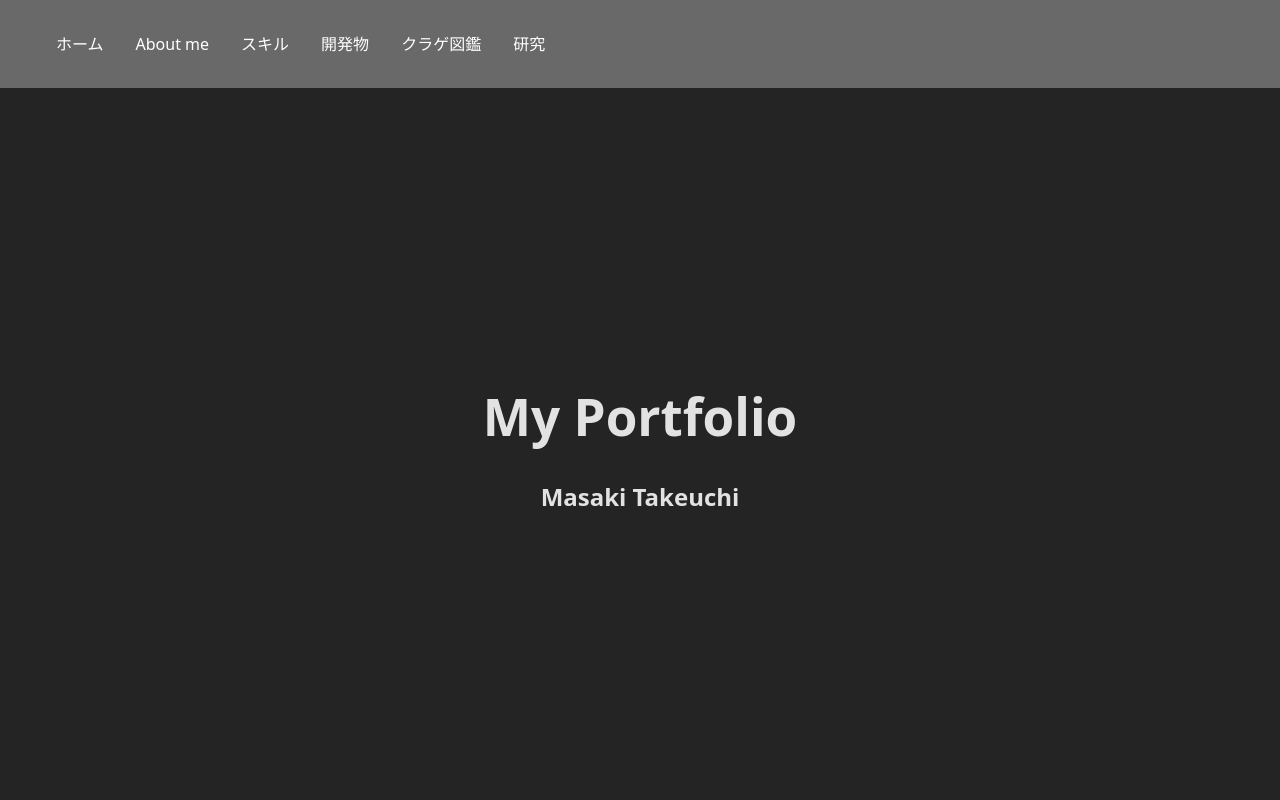
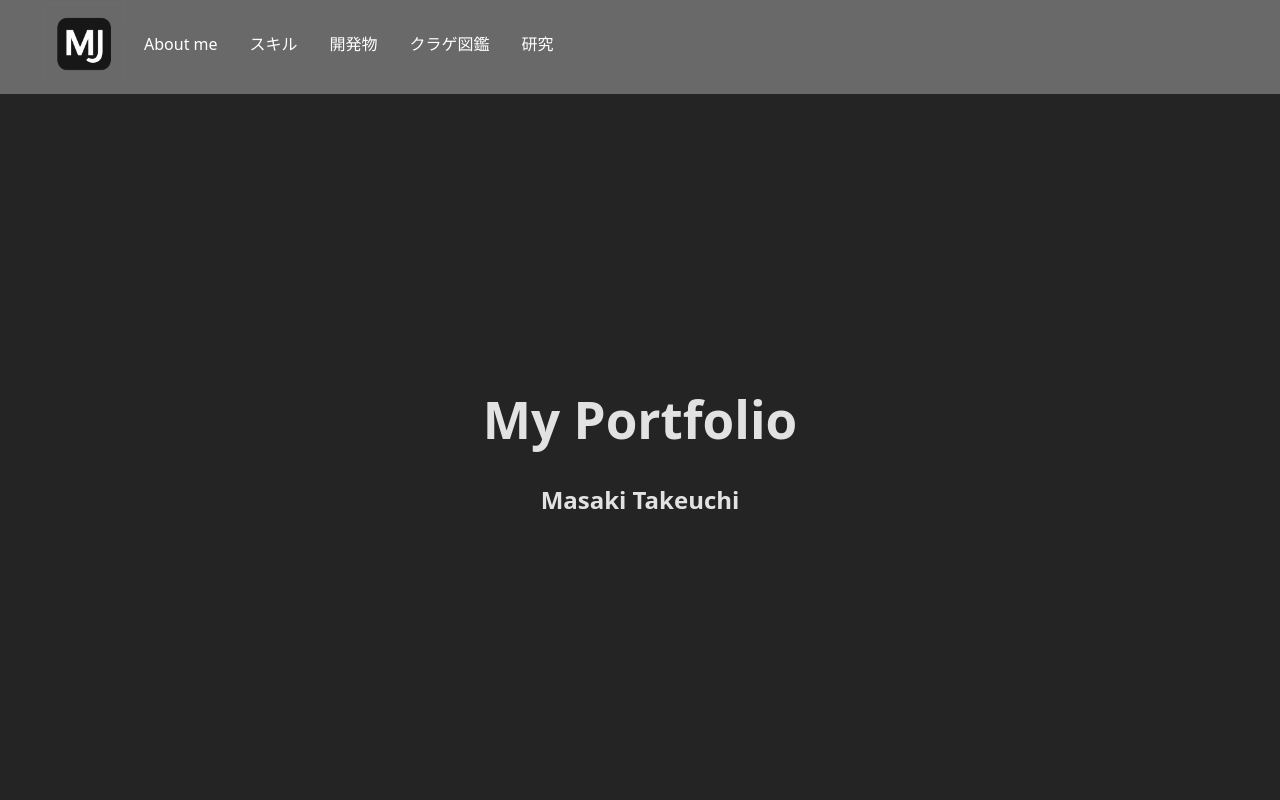
Before and after one commit to jellYTM/portfolio, a React (Vite) app: page / in a window 1280 px wide. Shown: the top 800 px of the page. Built offline with nearby package versions, Linux system fonts and the light colour scheme.

Commit message:
add icon

```diff
--- a/src/App.css
+++ b/src/App.css
@@ -14,6 +14,7 @@ nav {
 nav ul {
   display: flex;
   margin: 0;
+  padding: 0git;
 }
 
 nav ul li {
@@ -26,6 +27,16 @@ nav ul li {
   @media (max-width: 600px) {
     font-size: 12px;
     padding: 20px 10px 20px;
+  }
+}
+
+nav ul img {
+  height: 80px;
+  width: auto;
+  padding: 4px;
+
+  @media (max-width: 600px) {
+    height: 50px;
   }
 }
 
--- a/src/pages/Header.tsx
+++ b/src/pages/Header.tsx
@@ -1,11 +1,12 @@
 import { Link } from 'react-router-dom'
+import icon from '../assets/icon.png'
 
 function Header() {
     return (
         <header>
         <nav>
           <ul>
-            <Link className="Link" to="/"><li>ホーム</li></Link>
+            <Link className="Link" to="/"><img src={ icon } /></Link>
             <Link className="Link" to="/AboutMe"><li>About me</li></Link>
             <Link className="Link" to="/Skill"><li>スキル</li></Link>
             <Link className="Link" to="/Products"><li>開発物</li></Link>
```
Also changed, not shown: src/assets/icon.png (added).
